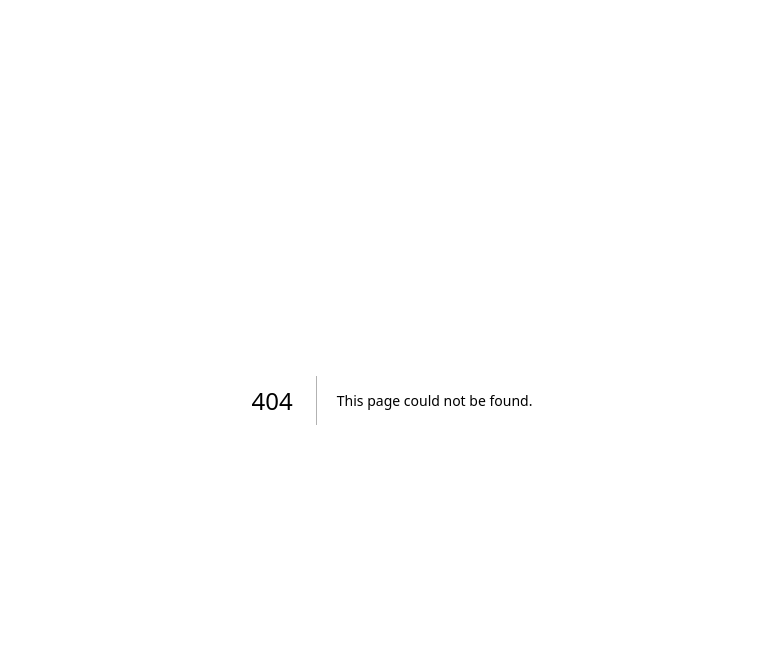
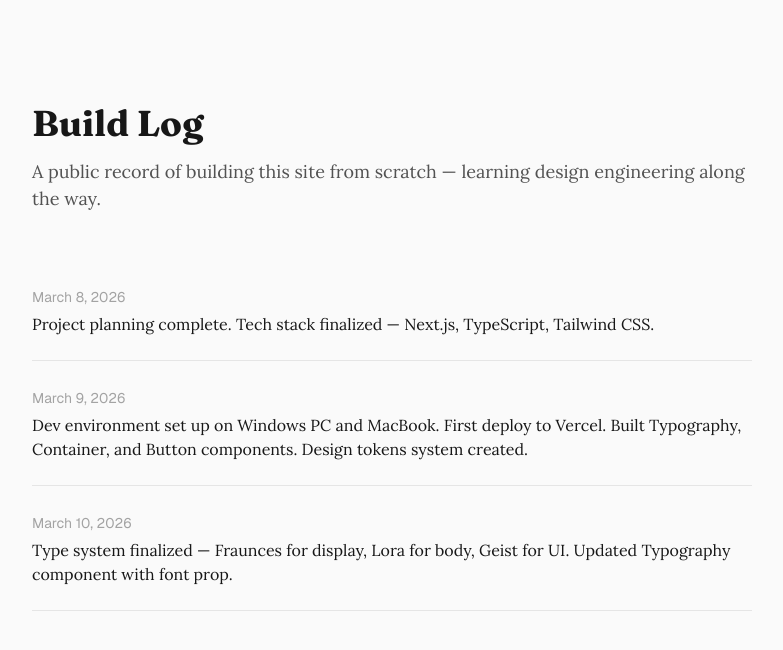
Before and after one commit to AnkitCodeZzz/portfolio, a Next.js app: page /log in a window 1280 px wide. Before the commit this address had no page. Shown: the top 650 px of the page, without its empty margins (248-1031 px from the left). Built offline with nearby package versions, Linux system fonts and the light colour scheme.

Commit message:
Add public build log page

```diff
--- /dev/null
+++ b/app/log/page.tsx
@@ -0,0 +1,55 @@
+import Typography from "../components/Typography";
+import Container from "../components/Container";
+
+const logs = [
+  {
+    date: "March 8, 2026",
+    entry: "Project planning complete. Tech stack finalized — Next.js, TypeScript, Tailwind CSS.",
+  },
+  {
+    date: "March 9, 2026",
+    entry: "Dev environment set up on Windows PC and MacBook. First deploy to Vercel. Built Typography, Container, and Button components. Design tokens system created.",
+  },
+  {
+    date: "March 10, 2026",
+    entry: "Type system finalized — Fraunces for display, Lora for body, Geist for UI. Updated Typography component with font prop.",
+  },
+];
+
+export default function BuildLog() {
+  return (
+    <main style={{ paddingTop: "var(--spacing-4xl)", paddingBottom: "var(--spacing-4xl)" }}>
+      <Container size="md">
+        <Typography as="h1" size="4xl" weight="bold" font="display">
+          Build Log
+        </Typography>
+        <div style={{ marginTop: "var(--spacing-sm)" }}>
+          <Typography as="p" size="lg" color="secondary">
+            A public record of building this site from scratch — learning design engineering along the way.
+          </Typography>
+        </div>
+        <div style={{ marginTop: "var(--spacing-2xl)" }}>
+          {logs.map((log, index) => (
+            <div
+              key={index}
+              style={{
+                paddingTop: "var(--spacing-lg)",
+                paddingBottom: "var(--spacing-lg)",
+                borderBottom: "1px solid var(--color-border)",
+              }}
+            >
+              <Typography as="span" size="sm" color="muted" font="ui">
+                {log.date}
+              </Typography>
+              <div style={{ marginTop: "var(--spacing-xs)" }}>
+                <Typography as="p" size="base">
+                  {log.entry}
+                </Typography>
+              </div>
+            </div>
+          ))}
+        </div>
+      </Container>
+    </main>
+  );
+}
```
